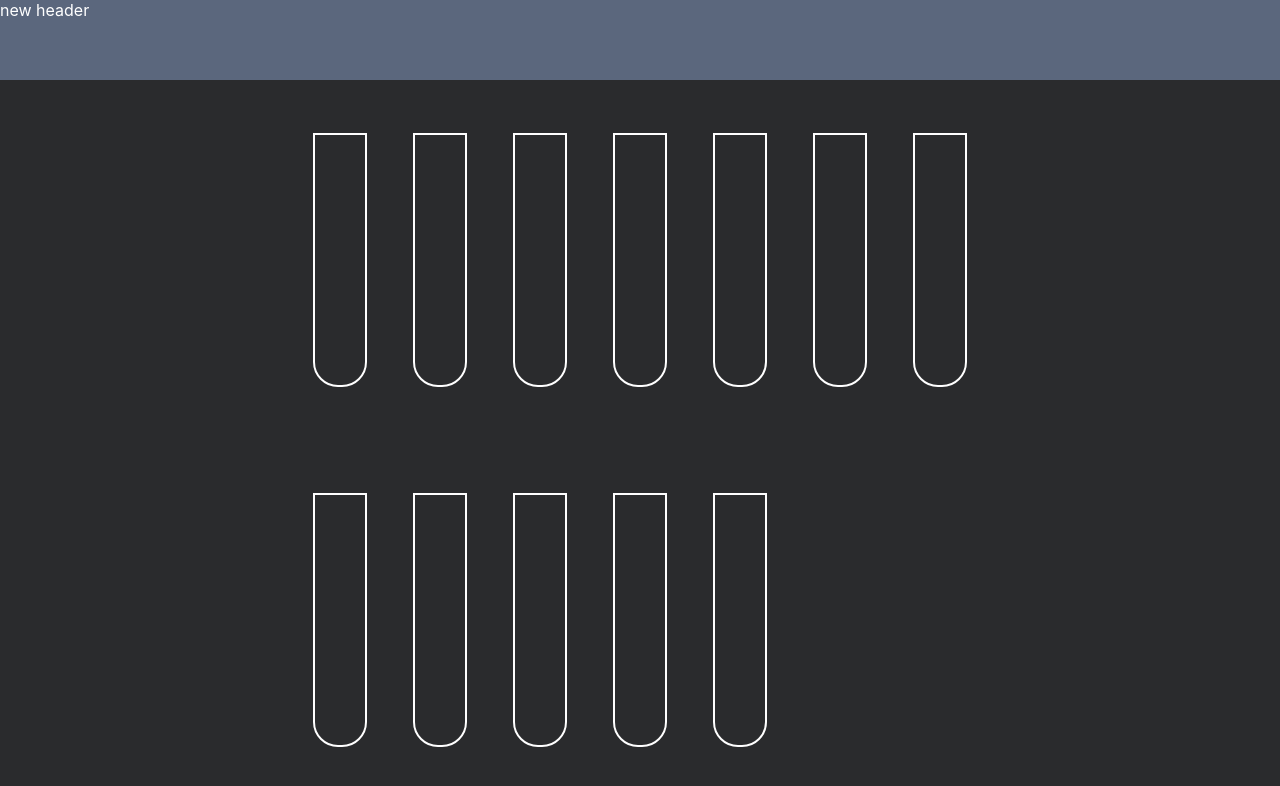
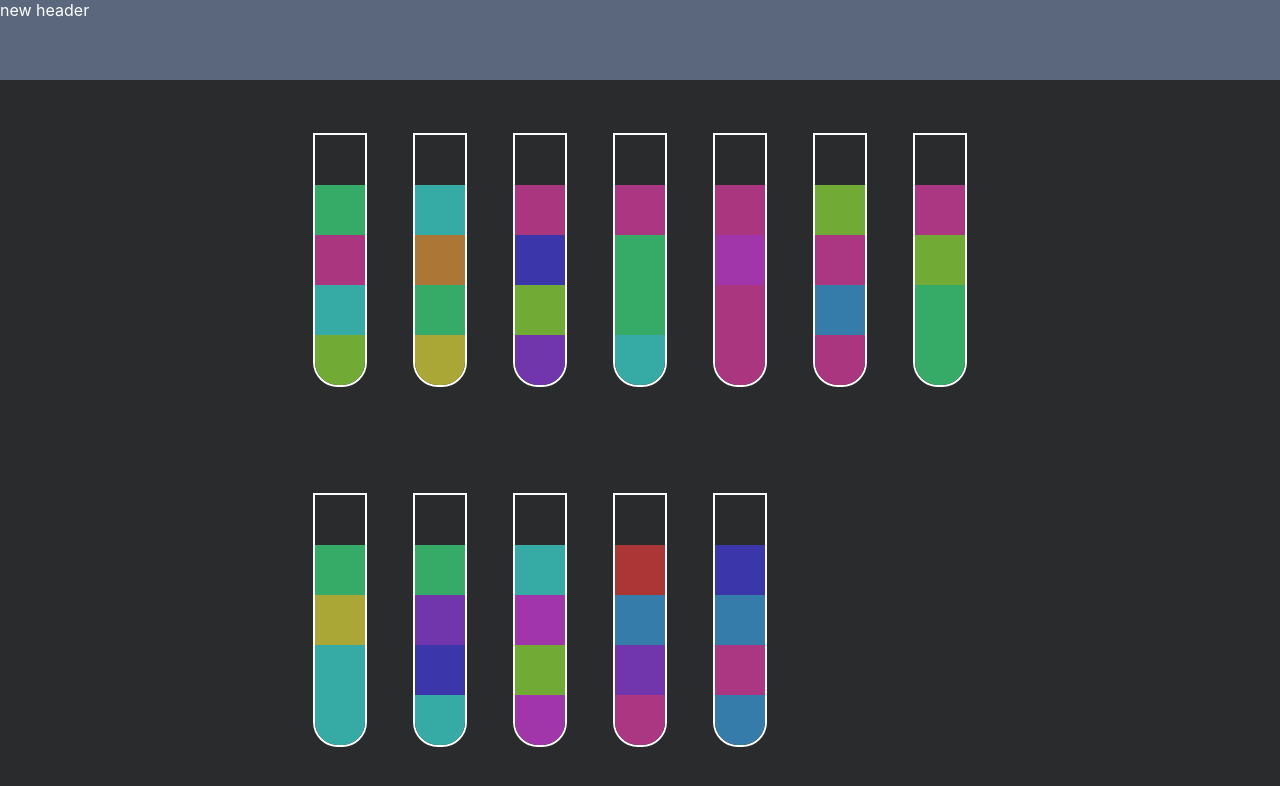
Before and after one commit to sergioivanov008/bottle-game, a React (Create React App) app: page / in a window 1280 px wide. Shown: the top 786 px of the page. Built offline with nearby package versions, Linux system fonts and the light colour scheme.

Commit message:
feat: add logic

```diff
--- a/src/App.tsx
+++ b/src/App.tsx
@@ -1,39 +1,27 @@
-import React from 'react';
+import React, { useState } from 'react';
 // import logo from './logo.svg';
 import './App.css';
 import AppHeader from './AppHeader/AppHeader';
 import AppBody from './AppBody/AppBody';
 import { sortingFunc } from './Utils/Sorting';
-// import { colorSchemeObj } from './Utils/Constants';
 
-const colorSchemeObj = localStorage.colorSchemeObj ? localStorage.colorSchemeObj : sortingFunc();
+export const colorSchemeObj: number[][] = localStorage.colorSchemeObj
+  ? localStorage.colorSchemeObj
+  : sortingFunc();
 
-console.log('+++');
+// console.log('+++');
 
 function App() {
   console.log('App');
   // const curGameArr = sortingFunc();
 
   console.log('curGameArr:', colorSchemeObj);
+  const [colorScheme, setColorScheme] = useState(colorSchemeObj)
 
   return (
     <div className="App">
       <AppHeader/>
-      <AppBody colorScheme = {colorSchemeObj}/>
-      {/* <header className="App-header">
-        <img src={logo} className="App-logo" alt="logo" />
-        <p>
-          Edit <code>src/App.tsx</code> and save to reload.
-        </p>
-        <a
-          className="App-link"
-          href="https://reactjs.org"
-          target="_blank"
-          rel="noopener noreferrer"
-        >
-          Learn React
-        </a>
-      </header> */}
+      <AppBody colorScheme = {colorScheme} />
     </div>
   );
 }
--- a/src/AppBody/AppBody.tsx
+++ b/src/AppBody/AppBody.tsx
@@ -1,16 +1,17 @@
 import React from 'react';
 import Bottle from '../Bottle/Bottle';
+import { AppBodyType } from '../Utils/Types';
 import './AppBody.css';
 
-function AppBody(props: {colorScheme: number[][]}) {
-  console.log('props.colorScheme:', props.colorScheme)
+function AppBody(props: AppBodyType) {
+  // console.log('props.colorScheme:', props.colorScheme)
 
   const colorSheme = props.colorScheme;
 
   return (
     <div className="AppBody">
       {colorSheme.map((el, i) => (
-        <Bottle sheme={el} id={i}/>
+        <Bottle sheme={el} id={i} key={i}/>
       ))}
     </div>
   );
--- a/src/Bottle/Bottle.tsx
+++ b/src/Bottle/Bottle.tsx
@@ -1,19 +1,26 @@
 import React from 'react';
+import { colorSchemeObj } from '../App';
 import { BottleType } from '../Utils/Types';
 import Water from '../Water/Water';
 import './Bottle.css';
 
 function Bottle(props: BottleType) {
-  console.log('props:', props);
+  // console.log('props:', props);
+
+  const {id, sheme} = props;
+
   const clickCurBottle = () => {
-    console.log('click');
+    console.log('click on bottle id:', id);
+    colorSchemeObj[id].pop();
+    console.log('colorSchemeObj:', colorSchemeObj[id])
   }
+
   return (
-    <div className="Bottle" onClick={clickCurBottle}>
-      {/* <Water color="Water1"/>
-      <Water color="Water2"/>
-      <Water color="Water3"/>
-      <Water color="Water4"/> */}
+    <div className="Bottle" onClick={clickCurBottle} key={id}>
+      {sheme.map((el, i) => (
+          <Water colorNumber={el} key={i}/>
+        ))
+      }
     </div>
   );
 }
--- a/src/Utils/Constants.ts
+++ b/src/Utils/Constants.ts
@@ -1,4 +1,3 @@
 export const numColors = 12;
 export const numWaters = 4;
-
-// export const colorSchemeObj: Array<Array<number>> = [];
+export const emptyWater = "Water";
--- a/src/Utils/Sorting.ts
+++ b/src/Utils/Sorting.ts
@@ -19,7 +19,6 @@ export function sortingFunc() {
   for (let i = 0; i < secondArr.length; i += numWaters) {
     const chunk = secondArr.slice(i, i + numWaters);
     exitArr.push(chunk);
-    // colorSchemeObj.push(chunk);
   }
 
   // console.log('firstArrLength:', firstArrLength, 'firstArr:', firstArr, 'secondArr:',
--- a/src/Water/Water.css
+++ b/src/Water/Water.css
@@ -1,29 +1,6 @@
-.Water1{
+.Water{
   width: 50px;
   height: 50px;
-
-  background-color: blueviolet;
-}
-
-.Water2{
-  width: 50px;
-  height: 50px;
-
-  background-color: #62c14a;
-}
-
-.Water3{
-  width: 50px;
-  height: 50px;
-
-  background-color: #4e4ac1;
-}
-
-.Water4{
-  width: 50px;
-  height: 50px;
-
-  background-color: #c1544a;
 }
 
 .color1{
--- a/src/Water/Water.tsx
+++ b/src/Water/Water.tsx
@@ -1,10 +1,13 @@
 import React from 'react';
+import { emptyWater } from '../Utils/Constants';
+import { WaterType } from '../Utils/Types';
 import './Water.css';
 
-function Water(props: {color: string}) {
-  const curColor = props.color;
+function Water(props: WaterType) {
+  const {colorNumber} = props;
+  const curStyle = emptyWater + ` color${colorNumber}`;
   return (
-    <div className={curColor}>
+    <div className={curStyle}>
     </div>
   );
 }
```
Also changed, not shown: src/Utils/Types.ts (+8 -0 lines).
